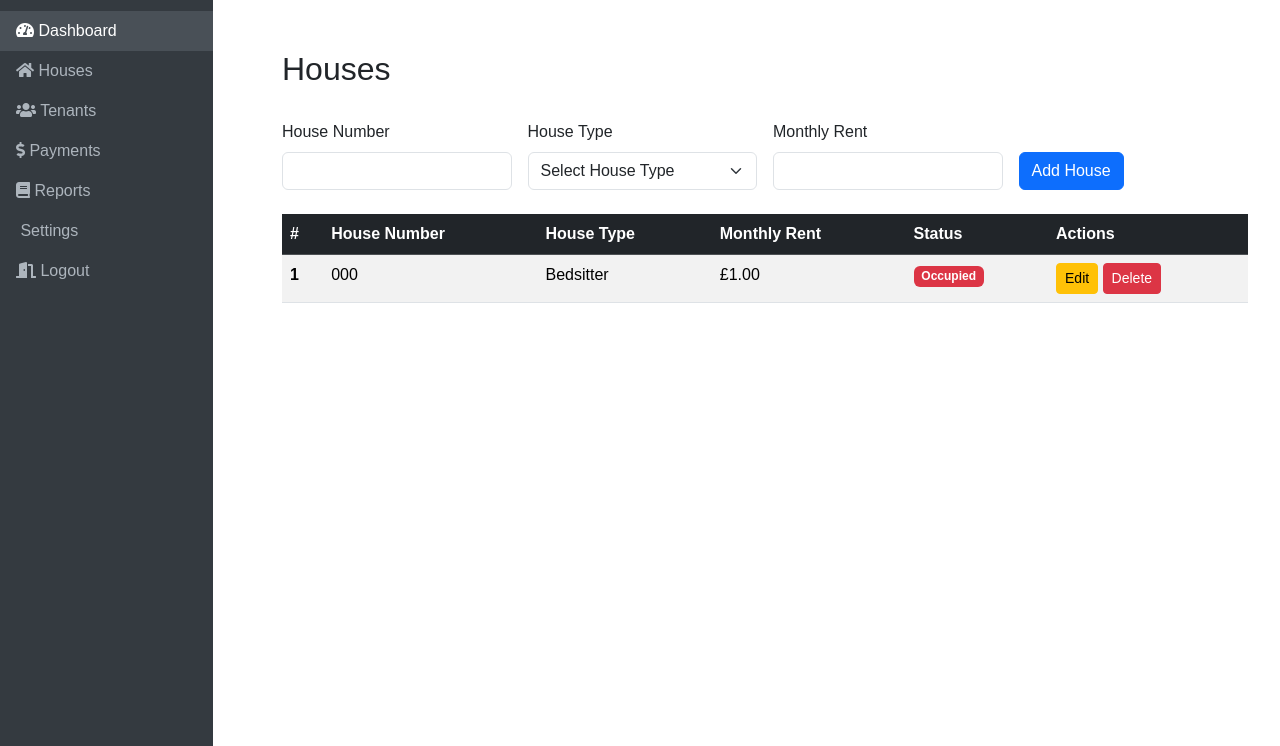
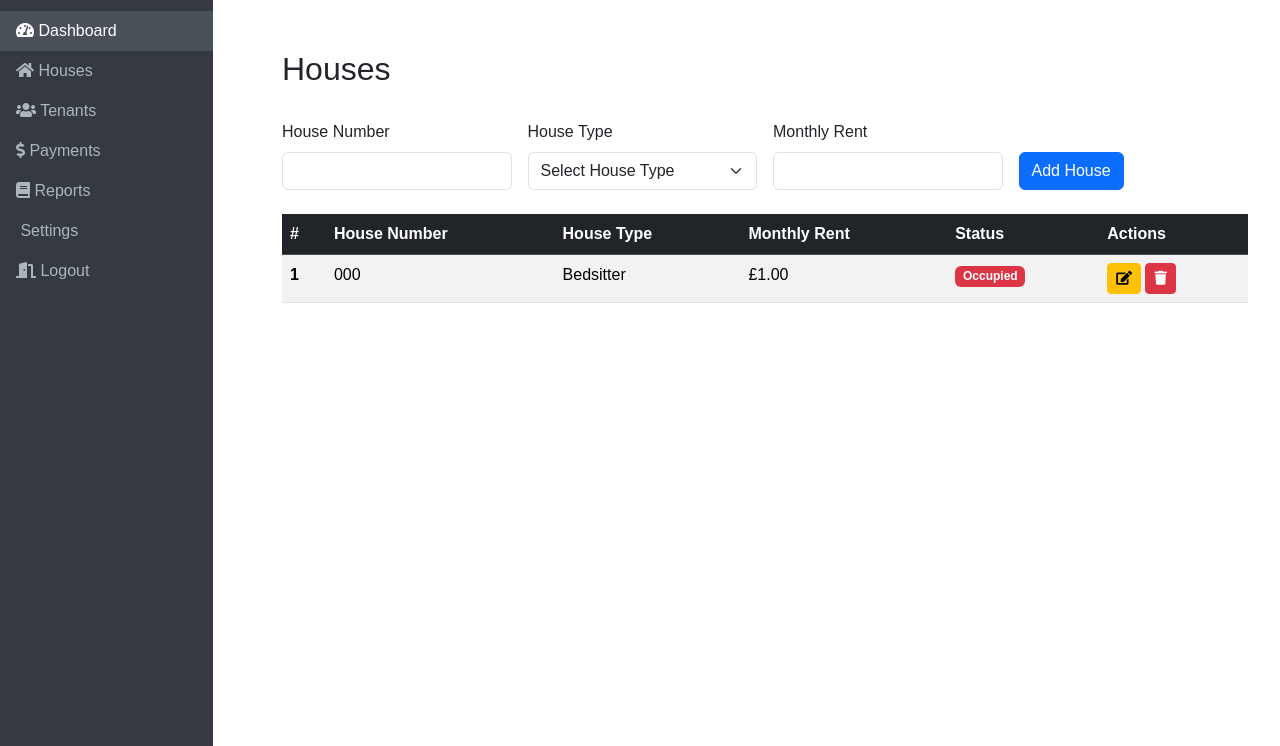
Before and after one commit to Danielkioko18/rental-system-in-django, a Django app: page /rentals/houses/ in a window 1280 px wide. Shown: the part 54-800 px from the top of the page. Run offline with Django 5.2, Linux system fonts and the light colour scheme; a user stored in the database is signed in; tables that the repository leaves empty hold one stand-in row (values such as "Sample post"); some libraries are stand-ins or nearby versions.

Commit message:
delete house

```diff
--- a/rentals/templates/houses.html
+++ b/rentals/templates/houses.html
@@ -67,9 +67,18 @@
                                 data-number="{{ house.number }}"
                                 data-type="{{ house.house_type }}"
                                 data-rent="{{ house.monthly_rent }}">
-                            Edit
+                            <i class="fa fa-edit" aria-hidden="true"></i>
                         </button>
-                        <a href="#" class="btn btn-danger btn-sm">Delete</a>
+                        <form action="{% url 'rentals:houses' %}" method="POST" style="display:inline;">
+                            {% csrf_token %}
+                            <input type="hidden" name="house_id" value="{{ house.id }}">
+                            <input type="hidden" name="delete_house" value="1">
+                            <button type="submit"
+                                    class="btn btn-danger btn-sm"
+                                    onclick="return confirm('Are you sure you want to delete house number {{ house.number }}?')">
+                                <i class="fa fa-trash" aria-hidden="true"></i>
+                            </button>
+                        </form>
                     </td>
                 </tr>
                 {% endfor %}
--- a/rentals/views.py
+++ b/rentals/views.py
@@ -76,6 +76,15 @@ class HousesView(LoginRequiredMixin, TemplateView):
         return context
 
     def post(self, request, *args, **kwargs):
+        # Handle delete operation
+        if 'delete_house' in request.POST:
+            house_id = request.POST.get('house_id')
+            if house_id:
+                house = get_object_or_404(House, id=house_id)
+                house.delete()
+                return redirect('rentals:houses')
+
+        # Handle add/edit operations
         house_id = request.POST.get('house_id')
         house_number = request.POST.get('house_number')
         house_type_name = request.POST.get('house_type')
```
